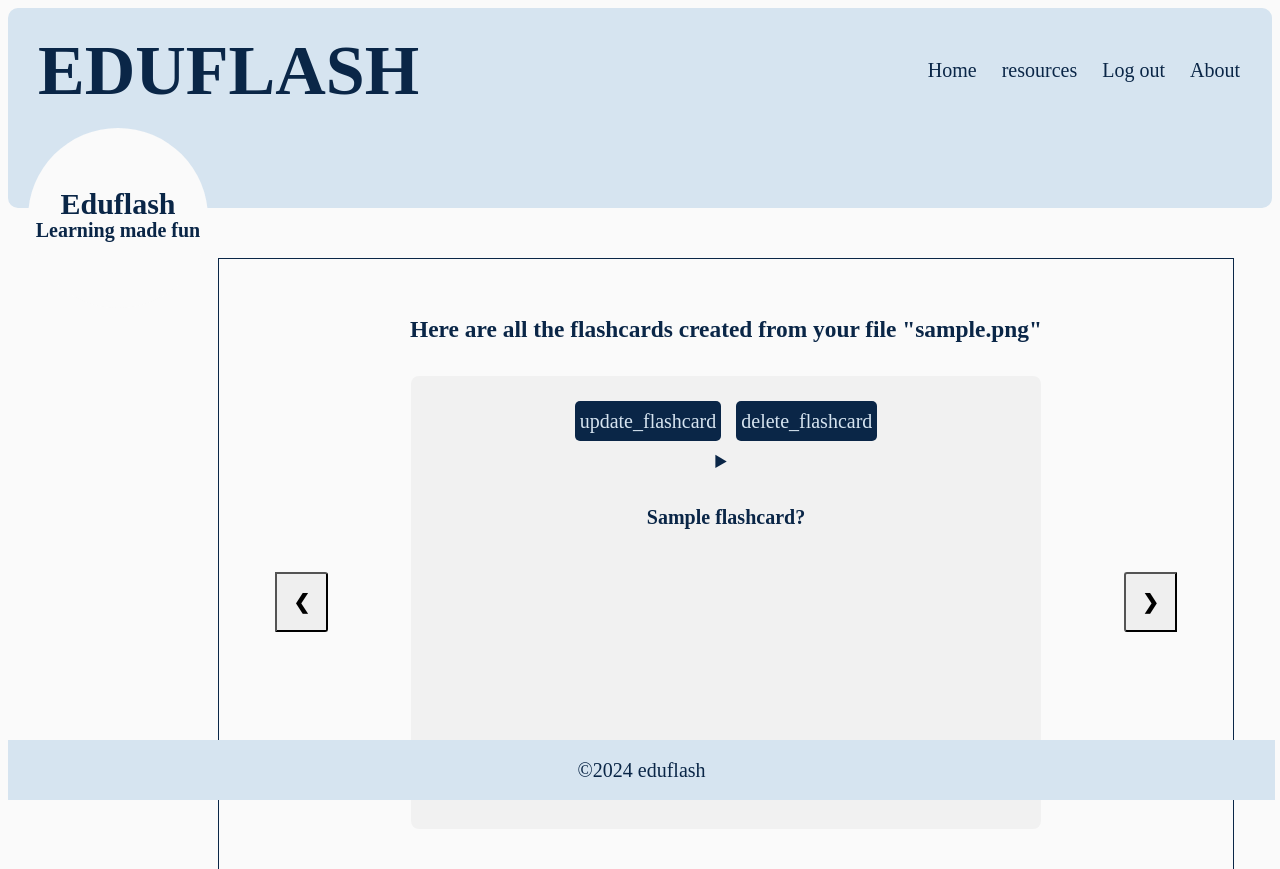
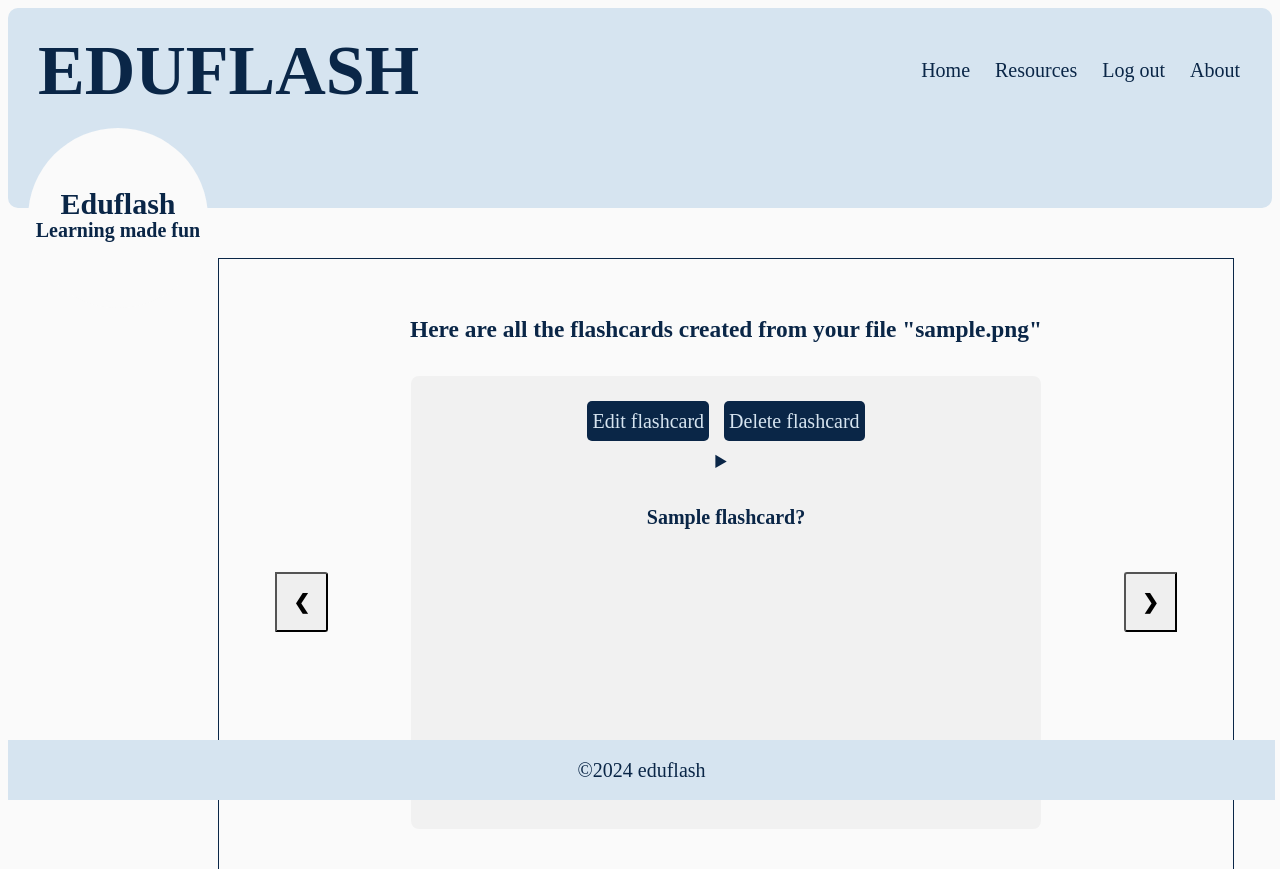
Before and after one commit to Samfrodo9/EduFlash, a Django app: page /get_resource/1/view_flashcards in a window 1280 px wide. Shown: the top 869 px of the page. Run offline with Django 5.2, Linux system fonts and the light colour scheme; a user stored in the database is signed in; tables that the repository leaves empty hold one stand-in row (values such as "Sample post"); some libraries are stand-ins or nearby versions; some web fonts are replaced.

Commit message:
Fixed bugs in database and templates

```diff
--- a/EduFlash/flash/templates/flash/dashboard.html
+++ b/EduFlash/flash/templates/flash/dashboard.html
@@ -1,6 +1,6 @@
 {% extends 'flash/main.html' %}
 {% block content %}
 <div>
-    <p>welcome {{ user.username }}</p>
+    <p>Welcome {{ user.username }}</p>
 </div>
 {% endblock%}
--- a/EduFlash/flash/templates/flash/flashcards.html
+++ b/EduFlash/flash/templates/flash/flashcards.html
@@ -12,8 +12,8 @@
         {% for key, value in flashcards.items %}
         <div class="flashcards">
             <div class="flash_links">
-                <a class="f_btn" href="{% url 'update_flashcard' value.id %}">update_flashcard</a>
-                <a class="f_btn" href="{% url 'delete_flashcard' value.id %}">delete_flashcard</a>
+                <a class="f_btn" href="{% url 'update_flashcard' value.id %}">Edit flashcard</a>
+                <a class="f_btn" href="{% url 'delete_flashcard' value.id %}">Delete flashcard</a>
             </div>
             <details>
                 <summary>
@@ -42,6 +42,6 @@
           <h4>Happy Studying! &#128516;</h4>
     </div>
   </div>
-  <script src="{% static 'flash/flashcards_.js' %}"></script>
+  <script src="{% static 'flash/flashcards.js' %}"></script>
 
 {% endblock %}
--- a/EduFlash/flash/templates/flash/main.html
+++ b/EduFlash/flash/templates/flash/main.html
@@ -9,7 +9,7 @@
     {% load static %}
     <link rel="stylesheet" href="{% static 'flash/main_.css' %}">
     <link rel="stylesheet" href="{% static 'flash/resources.css' %}">
-    <link rel="stylesheet" href="{% static 'flash/uploadd.css' %}">
+    <link rel="stylesheet" href="{% static 'flash/upload.css' %}">
     <link rel="stylesheet" href="{% static 'flash/about.css' %}">
     <link rel="icon" type="image/x-icon" href="{% static 'flash/favicon (3).ico' %}">
     <link rel="stylesheet" href="{% static 'flash/flashcard.css' %}">
@@ -36,7 +36,7 @@
                         <li class="nav_li"><a href="{% url 'sign_up' %}">Sign up</a></li>
                         <li class="nav_li"><a href="{% url 'log_in' %}">Log in</a></li>
                     {% else %}
-                        <li class="nav_li"><a href="{% url 'resources' %}">resources</a></li>
+                        <li class="nav_li"><a href="{% url 'resources' %}">Resources</a></li>
                         <li class="nav_li"><a href="{% url 'log_out' %}">Log out</a></li>
                     {% endif %}
                         <li class="nav_li"><a href="{% url 'about' %}">About</a></li>
@@ -58,7 +58,7 @@
         {% block hello %}
         {% endblock %}
         {% block catch %}
-        <p id="con_p">Enjoy an active and fun way of learning with Eduflash <br>       to create flashcards <a class="solid_links" href="{% url 'upload_resource' %}">upload your file</a></p>
+        <p id="con_p">Enjoy an active and fun way of learning with Eduflash <br> to automatically create flashcards with AI <a class="solid_links" href="{% url 'upload_resource' %}">upload your file</a></p>
         {% endblock%}
         {% block content%}
         {% endblock %}
--- a/EduFlash/flash/templates/flash/profile.html
+++ b/EduFlash/flash/templates/flash/profile.html
@@ -1,7 +1,7 @@
 {% extends 'flash/main.html' %}
 {% block hello %}
     {% if request.user.is_authenticated %}
-        <h3>welcome {{ request.user }}</h3>
+        <h3>Welcome {{ request.user }}</h3>
     {% endif %}
 {% endblock %}
 {% block content %}
@@ -10,7 +10,7 @@
     <div class="view">
         {% block resources %}
         {% if request.user.is_authenticated %}
-            <h4>view your <a class="solid_links" href="{% url 'resources' %}">resources</a></h4>
+            <h4>View your <a class="solid_links" href="{% url 'resources' %}">resources</a></h4>
         {% endif %}
         {% endblock %}
     </div>
--- a/EduFlash/flash/views.py
+++ b/EduFlash/flash/views.py
@@ -180,12 +180,12 @@ def update_flashcard(request, pk):
     flashcard =  models.Flashcard.objects.get(id=pk)
     form = FlashcardForm(instance=flashcard)
     if request.method == "POST":
-        form = ResourceForm(request.POST, instance=flashcard)
+        form = FlashcardForm(request.POST, instance=flashcard)
         if form.is_valid():
             a = form.save()
             re_id = a.resource.id
             return redirect(f'{re_id}/view_flashcards')
-    context = {"form": form, 'value': 'update', 'title': 'Update flashcard'}
+    context = {"form": form, 'value': 'Update', 'title': 'Update flashcard'}
     return render(request, 'flash/upload.html', context)
 
 def delete_flashcard(request, pk):
```
